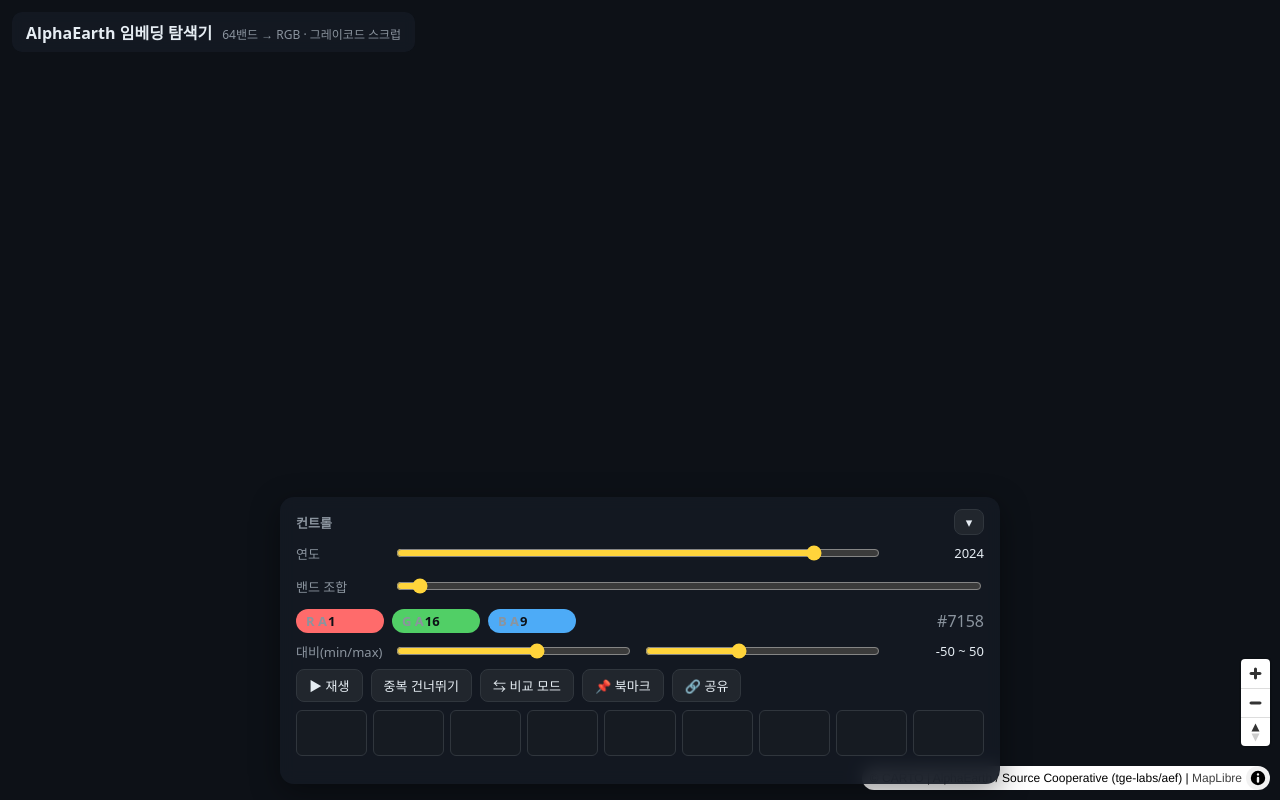
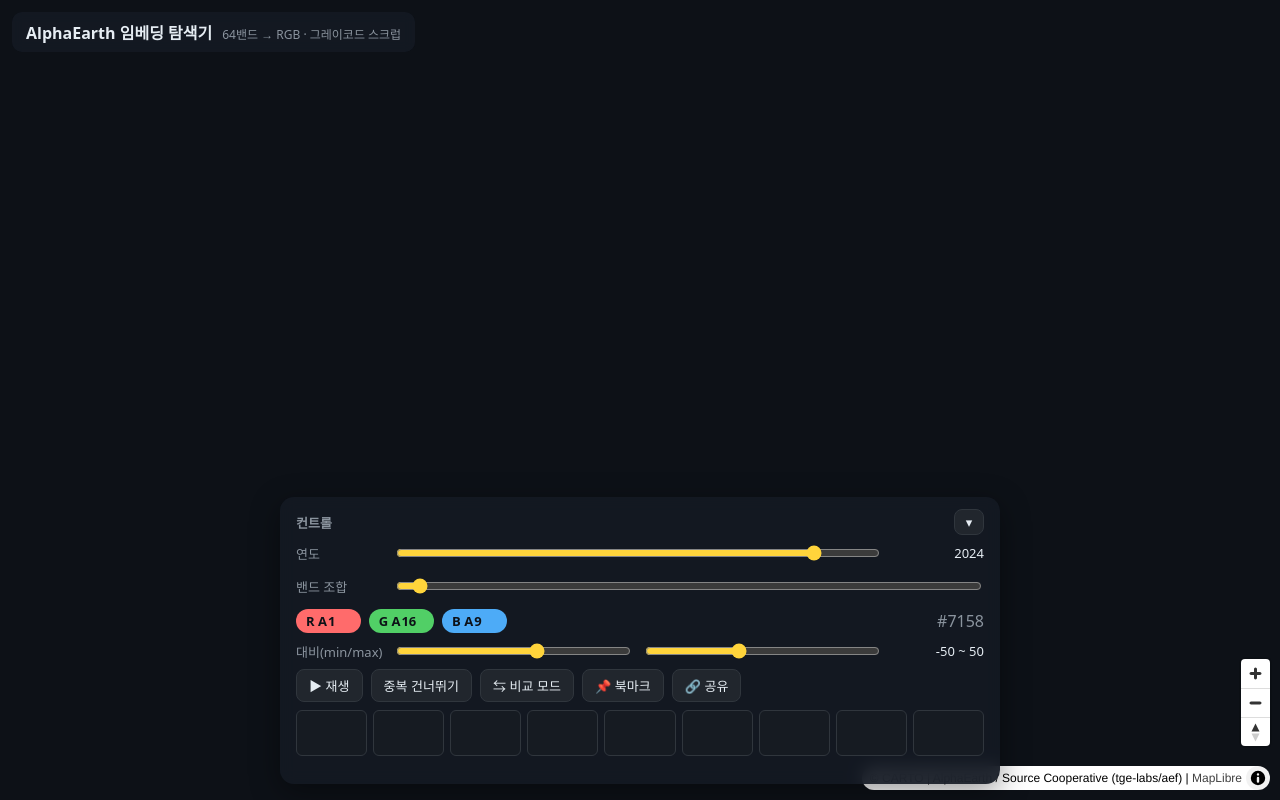
Before and after one commit to ganghyunnnn/AlphaEarth-Viewer, a website built with Vite: page frontend/index.html in a window 1280 px wide. Built offline with nearby package versions, Linux system fonts and the light colour scheme; no server answers; files whose address does not match are found by name.

Commit message:
fix: band chip label appearing muted/faint

```diff
--- a/frontend/src/styles.css
+++ b/frontend/src/styles.css
@@ -95,9 +95,12 @@ body.compare-on .mapbadge { display: block; }
 #scrub { height: 26px; }
 
 .combo { gap: 8px; }
-/* 편집 가능한 밴드 칩: "R A[__]" 형태, 숫자만 입력 */
-.bandchip {
+/* 편집 가능한 밴드 칩: "R A[__]" 형태, 숫자만 입력
+   주의: .bandchip 은 <label> 이라 `.row > label`(muted·width:88px)이 명시도(0,1,1)로
+   먹는다. `.combo .bandchip`(0,2,0)로 색·폭을 확실히 덮어쓴다. */
+.combo .bandchip {
   display: inline-flex; align-items: center; gap: 1px;
+  width: auto; flex: none;
   padding: 3px 8px 3px 10px; border-radius: 999px;
   font-size: 13px; font-weight: 700; color: #0d1117; cursor: text;
 }
```
